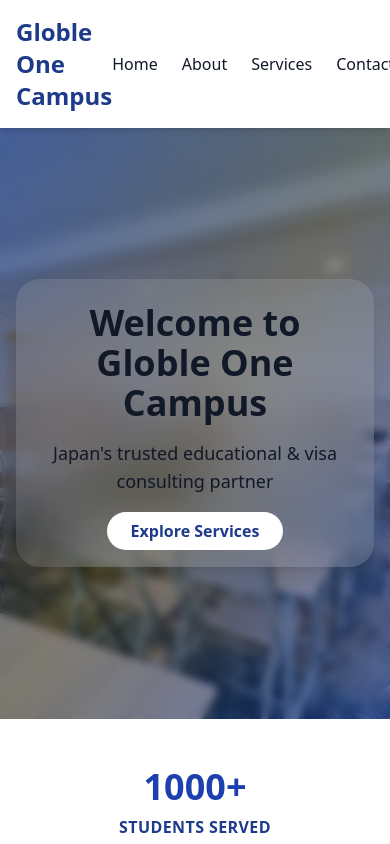
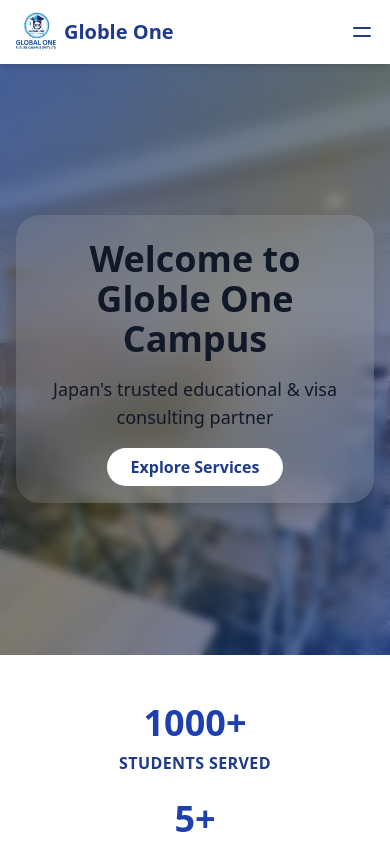
Before and after one commit to Sarangi11/Global-One-Campus, a React (Vite) app in the folder client/: page / in a window 390 px wide. Shown: the top 844 px of the page. Built offline with nearby package versions, Linux system fonts and the light colour scheme.

Commit message:
fine tune

```diff
--- a/client/src/components/Navbar.jsx
+++ b/client/src/components/Navbar.jsx
@@ -1,18 +1,56 @@
-// src/components/Navbar.jsx
-import { Link } from 'react-router-dom';
+import { useState } from "react";
+import { Link } from "react-router-dom";
+import logo from "../assets/logo.jpg"; // update with your logo path
 
 export default function Navbar() {
+  const [isOpen, setIsOpen] = useState(false);
+
   return (
-   <nav className="bg-white shadow-md p-4 sticky top-0 z-50">
-  <div className="max-w-screen-xl mx-auto flex justify-between items-center">
-    <h1 className="text-2xl font-bold text-blue-900">Globle One Campus</h1>
-    <div className="space-x-6 text-blue-700">
-     <Link to="/" className="hover:text-blue-600">Home</Link>
+    <nav className="bg-white shadow-md sticky top-0 z-50">
+      <div className="max-w-screen-xl mx-auto px-4 py-3 flex justify-between items-center">
+        {/* Logo */}
+        <div className="flex items-center space-x-2">
+          <img src={logo} alt="logo" className="w-10 h-10" />
+          <span className="font-bold text-blue-900 text-xl">Globle One</span>
+        </div>
+
+        {/* Desktop Menu */}
+        <div className="hidden md:flex space-x-6 text-blue-800 font-medium">
+          <Link to="/" className="hover:text-blue-600">Home</Link>
           <Link to="/about" className="hover:text-blue-600">About</Link>
           <Link to="/services" className="hover:text-blue-600">Services</Link>
           <Link to="/contact" className="hover:text-blue-600">Contact</Link>
         </div>
+
+        {/* Mobile Hamburger */}
+        <button
+          onClick={() => setIsOpen(!isOpen)}
+          className="md:hidden text-blue-900 focus:outline-none"
+        >
+          <svg
+            className="w-6 h-6"
+            fill="none"
+            stroke="currentColor"
+            viewBox="0 0 24 24"
+          >
+            {isOpen ? (
+              <path strokeLinecap="round" strokeLinejoin="round" strokeWidth="2" d="M6 18L18 6M6 6l12 12" />
+            ) : (
+              <path strokeLinecap="round" strokeLinejoin="round" strokeWidth="2" d="M4 8h16M4 16h16" />
+            )}
+          </svg>
+        </button>
       </div>
+
+      {/* Mobile Menu */}
+      {isOpen && (
+        <div className="md:hidden px-4 pb-4 space-y-2 text-blue-800 font-medium">
+          <Link to="/" onClick={() => setIsOpen(false)} className="block">Home</Link>
+          <Link to="/about" onClick={() => setIsOpen(false)} className="block">About</Link>
+          <Link to="/services" onClick={() => setIsOpen(false)} className="block">Services</Link>
+          <Link to="/contact" onClick={() => setIsOpen(false)} className="block">Contact</Link>
+        </div>
+      )}
     </nav>
   );
 }
```
